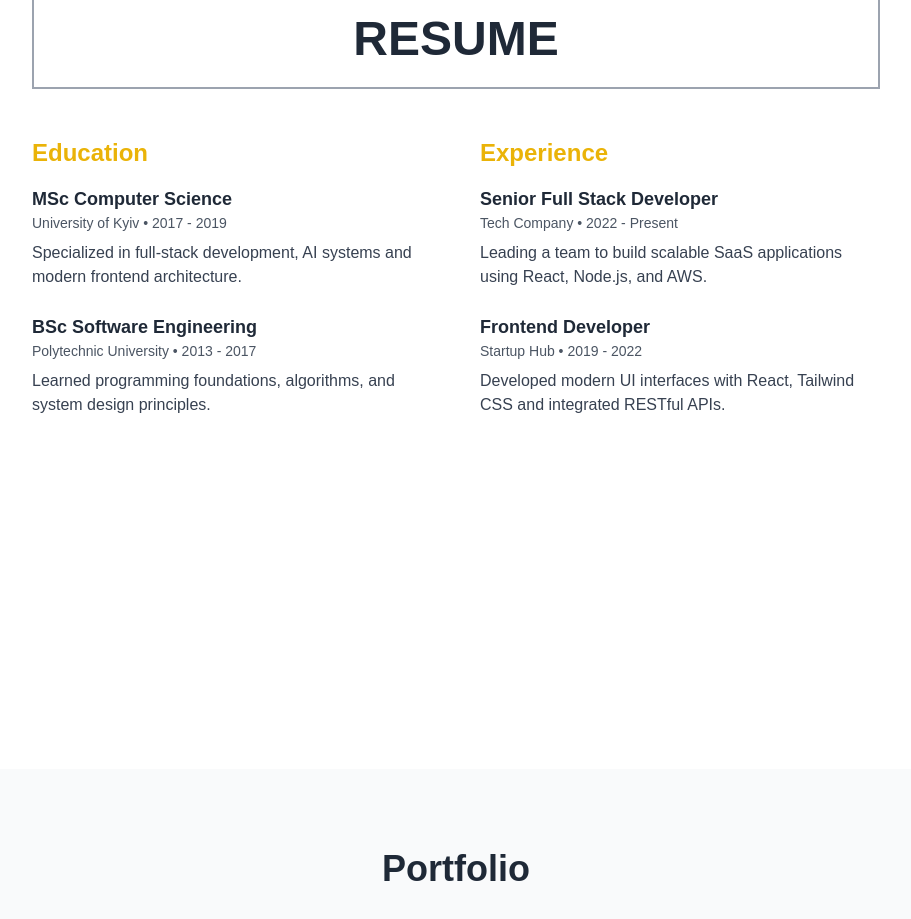
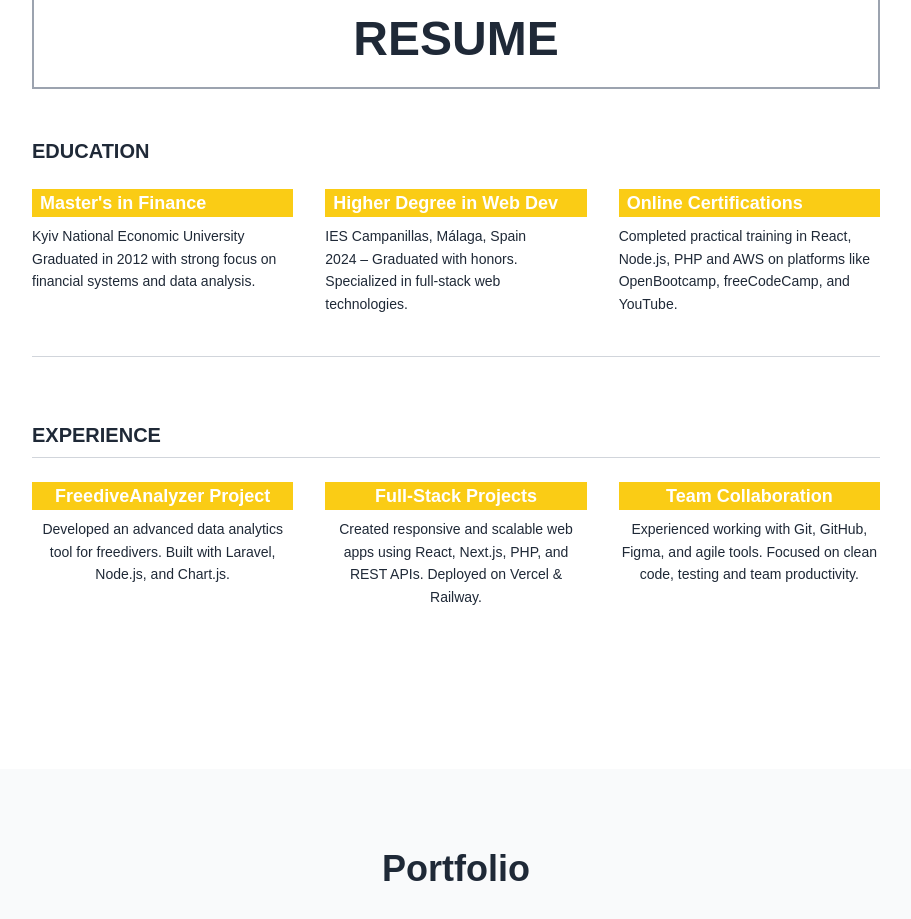
Before and after one commit to OlenaHolu/olena-holub-personal-site, a Next.js app: page / in a window 1280 px wide. Shown: the part 1960-2879 px from the top of the page, without its empty margins (304-1215 px from the left). Built offline with nearby package versions, Linux system fonts and the light colour scheme.

Commit message:
Resume: improve layout

```diff
--- a/components/sections/Resume.tsx
+++ b/components/sections/Resume.tsx
@@ -7,46 +7,58 @@ export default function Resume() {
                 </h2>
             </div>
 
-  <div className="grid md:grid-cols-2 gap-12">
-
-    {/* Education */}
+            {/* EDUCATION BLOCK */}
+            <div className="mb-16 border-b border-gray-300 pb-10">
+                <h3 className="text-xl font-semibold mb-6">EDUCATION</h3>
+                <div className="grid grid-cols-1 md:grid-cols-3 gap-8">
                     <div>
-      <h3 className="text-2xl font-semibold text-yellow-500 mb-4">Education</h3>
-      <div className="mb-6">
-        <h4 className="font-bold text-lg">MSc Computer Science</h4>
-        <p className="text-sm text-gray-600">University of Kyiv • 2017 - 2019</p>
-        <p className="text-gray-700 mt-2">
-          Specialized in full-stack development, AI systems and modern frontend architecture.
+                        <h4 className="text-lg px-2  text-white bg-yellow-400 font-bold mb-2">Master's in Finance</h4>
+                        <p className="text-sm leading-relaxed">
+                            Kyiv National Economic University <br />
+                            Graduated in 2012 with strong focus on financial systems and data analysis.
                         </p>
                     </div>
                     <div>
-        <h4 className="font-bold text-lg">BSc Software Engineering</h4>
-        <p className="text-sm text-gray-600">Polytechnic University • 2013 - 2017</p>
-        <p className="text-gray-700 mt-2">
-          Learned programming foundations, algorithms, and system design principles.
+                        <h4 className="text-lg px-2  text-white bg-yellow-400 font-bold mb-2">Higher Degree in Web Dev</h4>
+                        <p className="text-sm leading-relaxed">
+                            IES Campanillas, Málaga, Spain <br />
+                            2024 – Graduated with honors. Specialized in full-stack web technologies.
                         </p>
                     </div>
-    </div>
-
-    {/* Experience */}
                     <div>
-      <h3 className="text-2xl font-semibold text-yellow-500 mb-4">Experience</h3>
-      <div className="mb-6">
-        <h4 className="font-bold text-lg">Senior Full Stack Developer</h4>
-        <p className="text-sm text-gray-600">Tech Company • 2022 - Present</p>
-        <p className="text-gray-700 mt-2">
-          Leading a team to build scalable SaaS applications using React, Node.js, and AWS.
-        </p>
-      </div>
-      <div className="mb-6">
-        <h4 className="font-bold text-lg">Frontend Developer</h4>
-        <p className="text-sm text-gray-600">Startup Hub • 2019 - 2022</p>
-        <p className="text-gray-700 mt-2">
-          Developed modern UI interfaces with React, Tailwind CSS and integrated RESTful APIs.
+                        <h4 className="text-lg px-2  text-white bg-yellow-400 font-bold mb-2">Online Certifications</h4>
+                        <p className="text-sm leading-relaxed">
+                            Completed practical training in React, Node.js, PHP and AWS on platforms like OpenBootcamp, freeCodeCamp, and YouTube.
                         </p>
                     </div>
                 </div>
             </div>
+
+            {/* EXPERIENCE BLOCK */}
+            <div>
+                <h3 className="text-xl font-semibold mb-6 border-b border-gray-300 pb-2">EXPERIENCE</h3>
+                <div className="grid grid-cols-1 md:grid-cols-3 gap-8 text-center">
+                    <div>
+                        <h4 className="text-lg px-2  text-white bg-yellow-400 font-bold mb-2">FreediveAnalyzer Project</h4>
+                        <p className="text-sm leading-relaxed">
+                            Developed an advanced data analytics tool for freedivers. Built with Laravel, Node.js, and Chart.js.
+                        </p>
+                    </div>
+                    <div>
+                        <h4 className="text-lg px-2  text-white bg-yellow-400 font-bold mb-2">Full-Stack Projects</h4>
+                        <p className="text-sm leading-relaxed">
+                            Created responsive and scalable web apps using React, Next.js, PHP, and REST APIs. Deployed on Vercel & Railway.
+                        </p>
+                    </div>
+                    <div>
+                        <h4 className="text-lg px-2  text-white bg-yellow-400 font-bold mb-2">Team Collaboration</h4>
+                        <p className="text-sm leading-relaxed">
+                            Experienced working with Git, GitHub, Figma, and agile tools. Focused on clean code, testing and team productivity.
+                        </p>
+                    </div>
+                </div>
+            </div>
+
         </section>
 
     );
```
Lines whose indentation alone changed are shown as unchanged.
